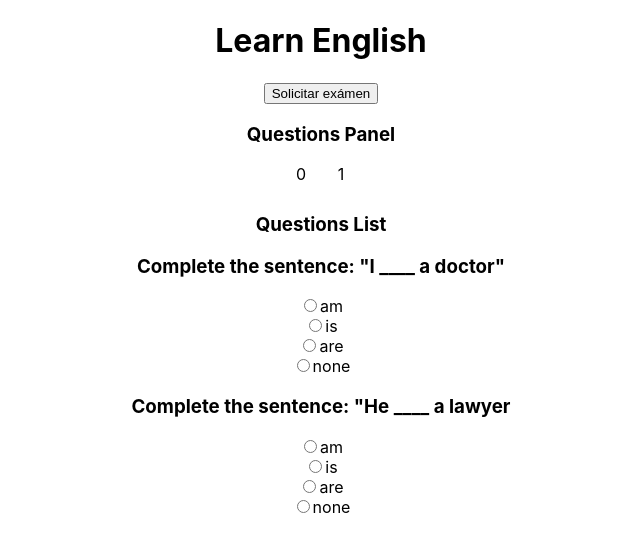
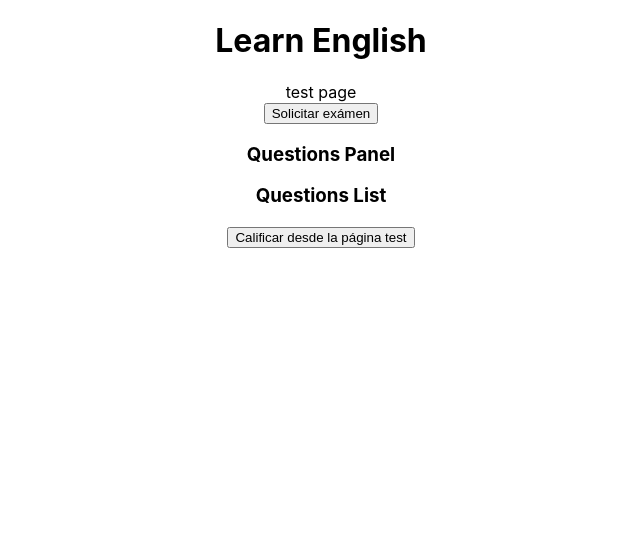
Before and after one commit to Ronald803/learn-english, a React (Create React App) app: page / in a window 1280 px wide. Shown: the top 552 px of the page, without its empty margins (319-959 px from the left). Built offline with nearby package versions, Linux system fonts and the light colour scheme.

Commit message:
test page added

```diff
--- a/src/App.js
+++ b/src/App.js
@@ -1,15 +1,11 @@
 import './App.css';
-import ExamRequest from './components/ExamRequest';
-import QuestionsList from './components/QuestionsList';
-import QuestionsPanel from './components/QuestionsPanel';
+import Test from './pages/Test';
 
 function App() {
   return (
     <div className="App">
       <h1>Learn English</h1>
-      <ExamRequest></ExamRequest>
-      <QuestionsPanel></QuestionsPanel>
-      <QuestionsList></QuestionsList>
+      <Test></Test>
     </div>
   );
 }
--- a/src/axiosRequests/Tests/axiosService.js
+++ b/src/axiosRequests/Tests/axiosService.js
@@ -1,5 +1,5 @@
 import APITestRequest from './axios.config'
-
+import axios from 'axios';
 export function getTest(){
     return APITestRequest.get('/api/test',{
         validateStatus: function(status){
@@ -7,3 +7,10 @@ export function getTest(){
         }
     })
 }
+
+export function checkAnswers(questions){
+    //console.log(questions);
+    let test = questions
+    //return axios.put('https://learn-english-backend-bay.vercel.app/api/test',{test})
+    return axios.put('http://localhost:4000/api/test',{test})
+}
--- a/src/components/QuestionsList.js
+++ b/src/components/QuestionsList.js
@@ -1,17 +1,19 @@
-import React from 'react';
+import React,{useState} from 'react';
 import {useSelector} from 'react-redux'
 import { useDispatch } from 'react-redux';
-import { addAnswer } from '../features/questions/questionSlice';
+import { checkAnswers } from '../axiosRequests/Tests/axiosService';
+import { addAnswer, addResults } from '../features/questions/questionSlice';
+
 
 const QuestionsList = () => {
     const dispatch = useDispatch()
-
     const handleChange = (value,id)=>{
         console.log({value},{id});
         dispatch(addAnswer({value,id}))
     }
     const questions = useSelector(state => state.questions)
     console.log({questions}, 'from questions List');
+
     return (
         <div>
             <h3>Questions List</h3>
@@ -19,13 +21,13 @@ const QuestionsList = () => {
                 <div key={question._id}>
                     <h3>{question.question}</h3>
                     {question.answers.map(answer => (
-                        <div key={question.id+answer}>
+                        <div key={question._id+answer}>
                             <input
-                                name={question.id}
+                                name={question._id}
                                 type='radio'
-                                id={answer+question.id}
+                                id={answer+question._id}
                                 value={answer}
-                                onClick={()=>handleChange(answer,question.id)}
+                                onClick={()=>handleChange(answer,question._id)}
                             />
                             <label for={answer+question.id}>{answer}</label>
                         </div>
--- a/src/features/questions/questionSlice.js
+++ b/src/features/questions/questionSlice.js
@@ -1,18 +1,18 @@
 import { createSlice } from '@reduxjs/toolkit'
 
 const initialState = [
-    {
-        _id: '1',
-        question: 'Complete the sentence: "I ____ a doctor"',
-        answers: ['am','is','are','none'],
-        response: ""
-    },
-    {
-        id: '2',
-        question: 'Complete the sentence: "He ____ a lawyer',
-        answers: ['am','is','are','none'],
-        response: ""
-    }
+    //{
+    //    _id: '1',
+    //    question: 'Complete the sentence: "I ____ a doctor"',
+    //    answers: ['am','is','are','none'],
+    //    response: ""
+    //},
+    //{
+    //    _id: '2',
+    //    question: 'Complete the sentence: "He ____ a lawyer',
+    //    answers: ['am','is','are','none'],
+    //    response: ""
+    //}
 ]
 export const questionSlice = createSlice({
     name: 'question',
@@ -21,7 +21,7 @@ export const questionSlice = createSlice({
         addAnswer: (state,action)=>{
             console.log(action.payload);
             const {id,value} = action.payload
-            const foundQuestion = state.find( question => question.id === id )
+            const foundQuestion = state.find( question => question._id === id )
             if (foundQuestion){
                 foundQuestion.response = value;
             }
@@ -29,11 +29,22 @@ export const questionSlice = createSlice({
         getQuestions: (state,action)=>{
             action.payload.map( q=>{
                 console.log(q);
+                state.push(q)
             })
-            state.push(action.payload[0])
+        },
+        addResults: (state,action)=>{
+            //console.log(action.payload);
+            action.payload.map( q=>{
+                const foundIndex = state.findIndex( questionState => {
+                    return questionState._id===q._id
+                })
+                state[foundIndex].correctAnswer = q.correctAnswer
+                state[foundIndex].result = q.result
+                console.log({foundIndex});
+            } )
         }
     }
 })
 
-export const {addAnswer,getQuestions} = questionSlice.actions
+export const {addAnswer,getQuestions,addResults} = questionSlice.actions
 export default questionSlice.reducer
--- /dev/null
+++ b/src/pages/Test.js
@@ -0,0 +1,36 @@
+import React,{useState} from 'react';
+import { useDispatch, useSelector } from 'react-redux';
+import { checkAnswers } from '../axiosRequests/Tests/axiosService';
+import ExamRequest from '../components/ExamRequest';
+import QuestionsList from '../components/QuestionsList';
+import QuestionsPanel from '../components/QuestionsPanel';
+import { addResults } from '../features/questions/questionSlice';
+
+const Test = () => {
+    const dispatch = useDispatch()
+
+    const [finishedTest, setfinishedTest] = useState(false);
+    const questions = useSelector( state => state.questions )
+    const getAnswers=()=>{
+        checkAnswers(questions)
+            .then( answers => {
+                //console.log(answers.data);
+                dispatch(addResults(answers.data))
+            })
+            .catch( e=>{
+                console.log(e);
+            })
+        setfinishedTest(true)
+    }
+    return (
+        <div>
+            test page
+            <ExamRequest></ExamRequest>
+            <QuestionsPanel></QuestionsPanel>
+            <QuestionsList></QuestionsList>
+            <button onClick={getAnswers}>Calificar desde la página test</button>
+        </div>
+    );
+}
+
+export default Test;
```
